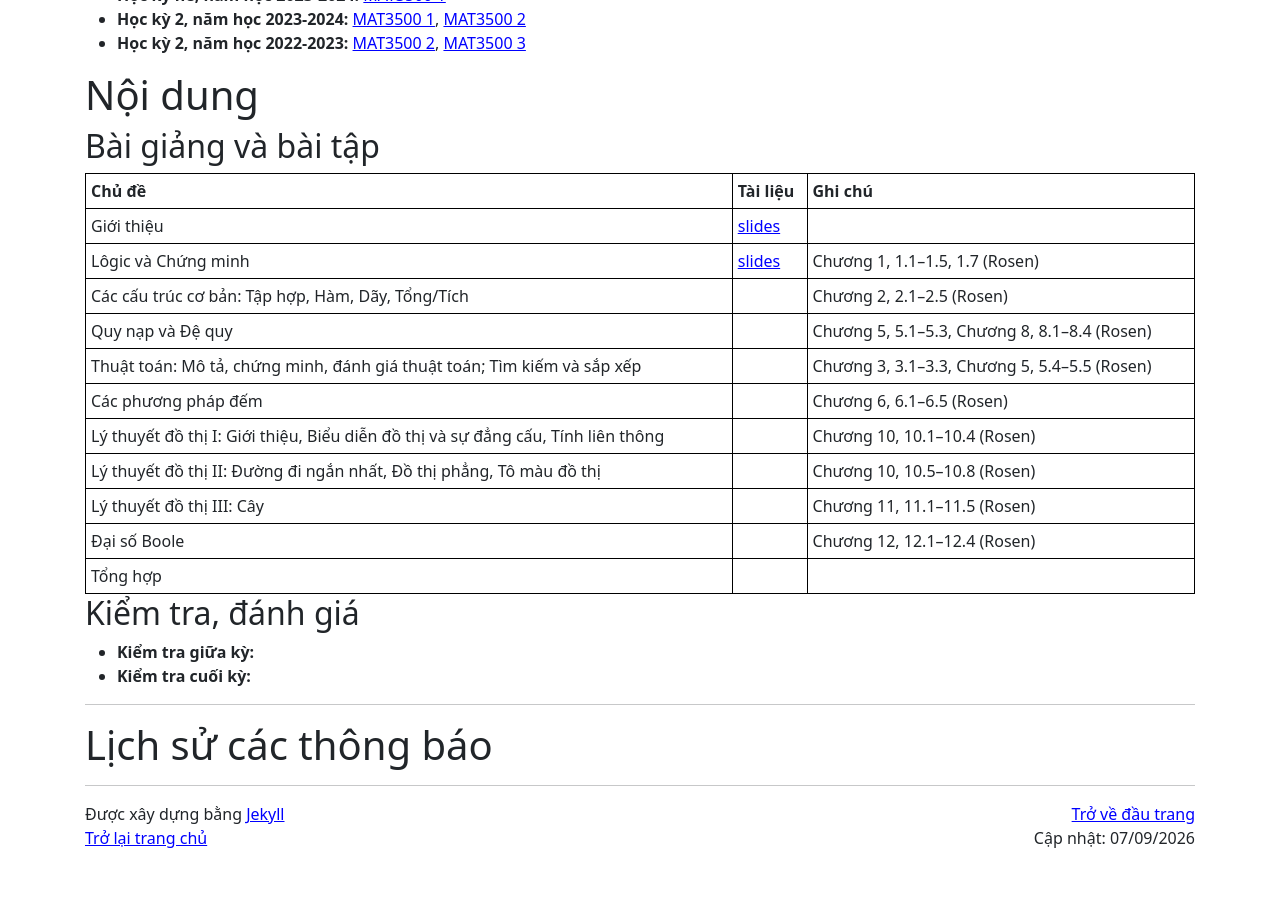
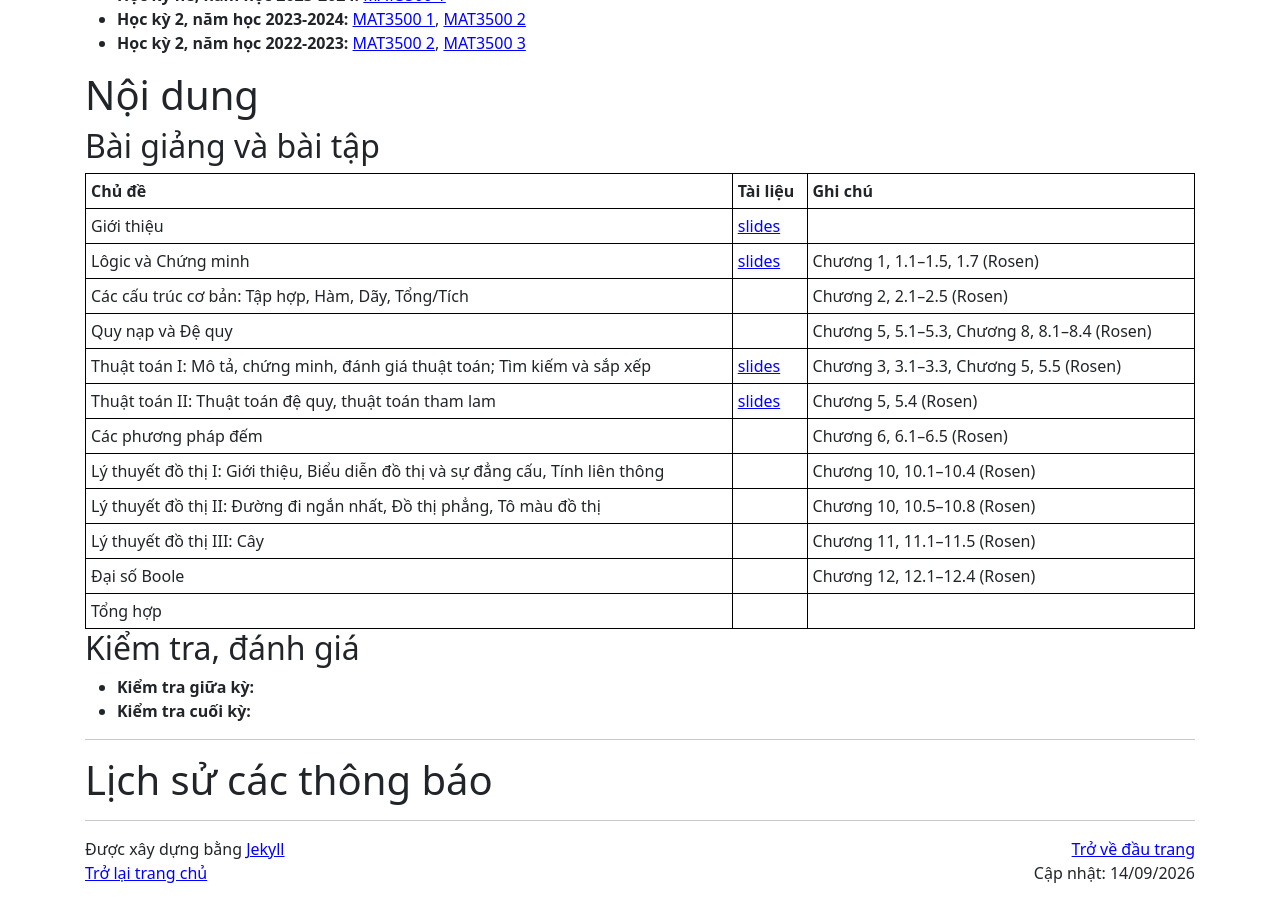
Before and after one commit to hoanganhduc/hoanganhduc.github.io, a Jekyll site: the page built from teaching/VNU-HUS/2026/winter/MAT3500-3/index.md, in a window 1280 px wide and 900 px high, scrolled down 1965 px. Built offline with Jekyll 4.4.1, drawn with Linux system fonts in a browser that asks for light colours; nearby versions of some CDN libraries; a style sheet for code colours, icons or effects is not loaded; before the commit the page ends 2830 px from its top, so only the background shows below that.

Commit message:
Restore separate MAT3500 algorithm handouts

```diff
--- a/teaching/VNU-HUS/2026/winter/MAT3500-3/index.md
+++ b/teaching/VNU-HUS/2026/winter/MAT3500-3/index.md
@@ -1,7 +1,7 @@
 ---
 layout: default
 title: "VNU-HUS MAT3500: Toán rời rạc"
-last_modified_at: 2026-09-07
+last_modified_at: 2026-09-14
 lang: "vi"
 katex: true
 ---
@@ -87,7 +87,8 @@ katex: true
 | Lôgic và Chứng minh | [slides]({{ page.url | append: "Logic_and_Proofs.pdf" }}) | Chương 1, 1.1--1.5, 1.7 (Rosen) |
 | Các cấu trúc cơ bản: Tập hợp, Hàm, Dãy, Tổng/Tích | | Chương 2, 2.1--2.5 (Rosen) |
 | Quy nạp và Đệ quy | | Chương 5, 5.1--5.3, Chương 8, 8.1--8.4 (Rosen) |
-| Thuật toán: Mô tả, chứng minh, đánh giá thuật toán; Tìm kiếm và sắp xếp | | Chương 3, 3.1--3.3, Chương 5, 5.4--5.5 (Rosen) |
+| Thuật toán I: Mô tả, chứng minh, đánh giá thuật toán; Tìm kiếm và sắp xếp | [slides]({{ page.url | append: "Algorithms_I.pdf" }}) | Chương 3, 3.1--3.3, Chương 5, 5.5 (Rosen) |
+| Thuật toán II: Thuật toán đệ quy, thuật toán tham lam | [slides]({{ page.url | append: "Algorithms_II.pdf" }}) | Chương 5, 5.4 (Rosen) |
 | Các phương pháp đếm | | Chương 6, 6.1--6.5 (Rosen) |
 | Lý thuyết đồ thị I: Giới thiệu, Biểu diễn đồ thị và sự đẳng cấu, Tính liên thông | | Chương 10, 10.1--10.4 (Rosen) |
 | Lý thuyết đồ thị II: Đường đi ngắn nhất, Đồ thị phẳng, Tô màu đồ thị | | Chương 10, 10.5--10.8 (Rosen) |
```
Also changed, not shown: 3 other files.
